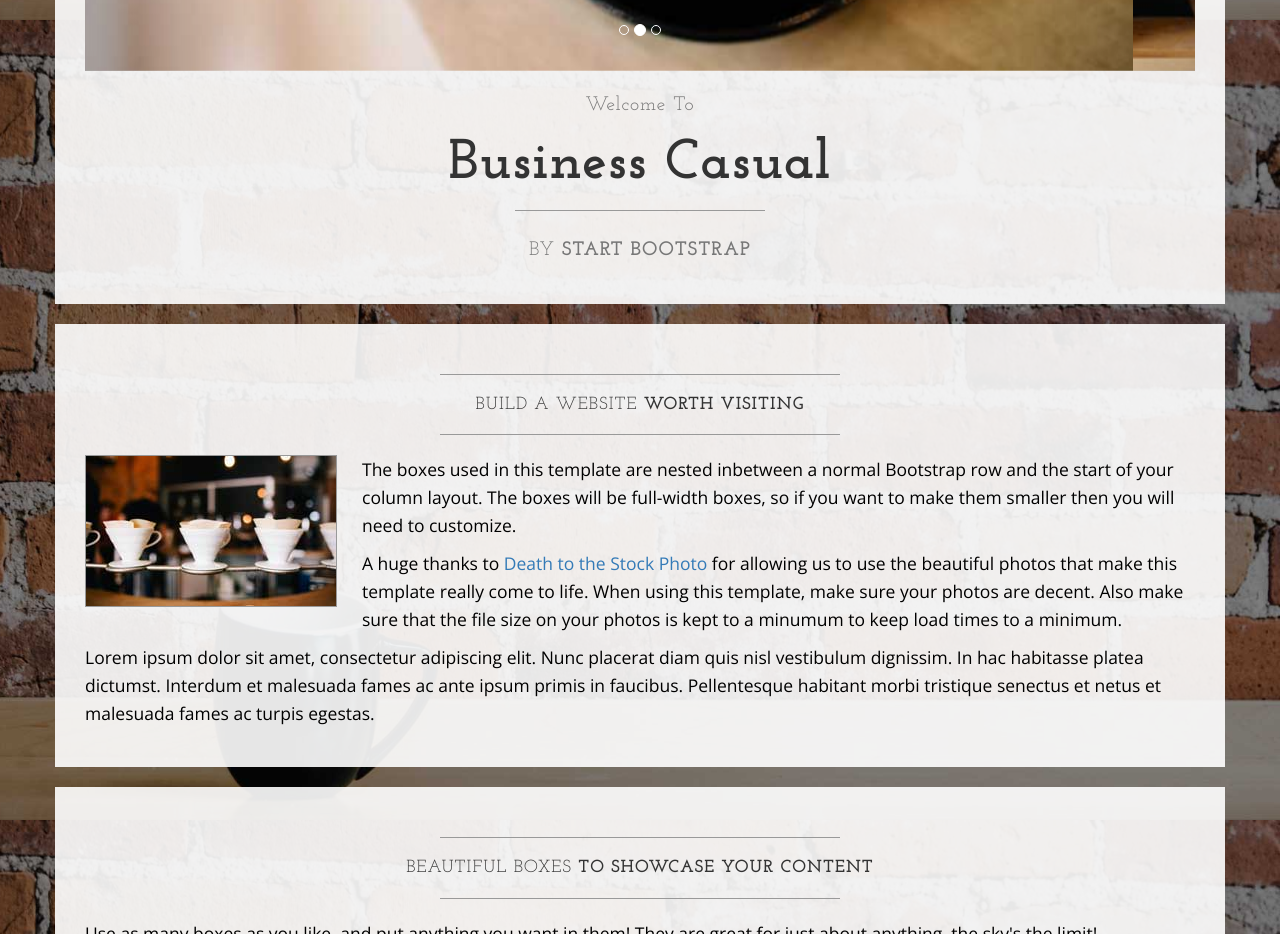
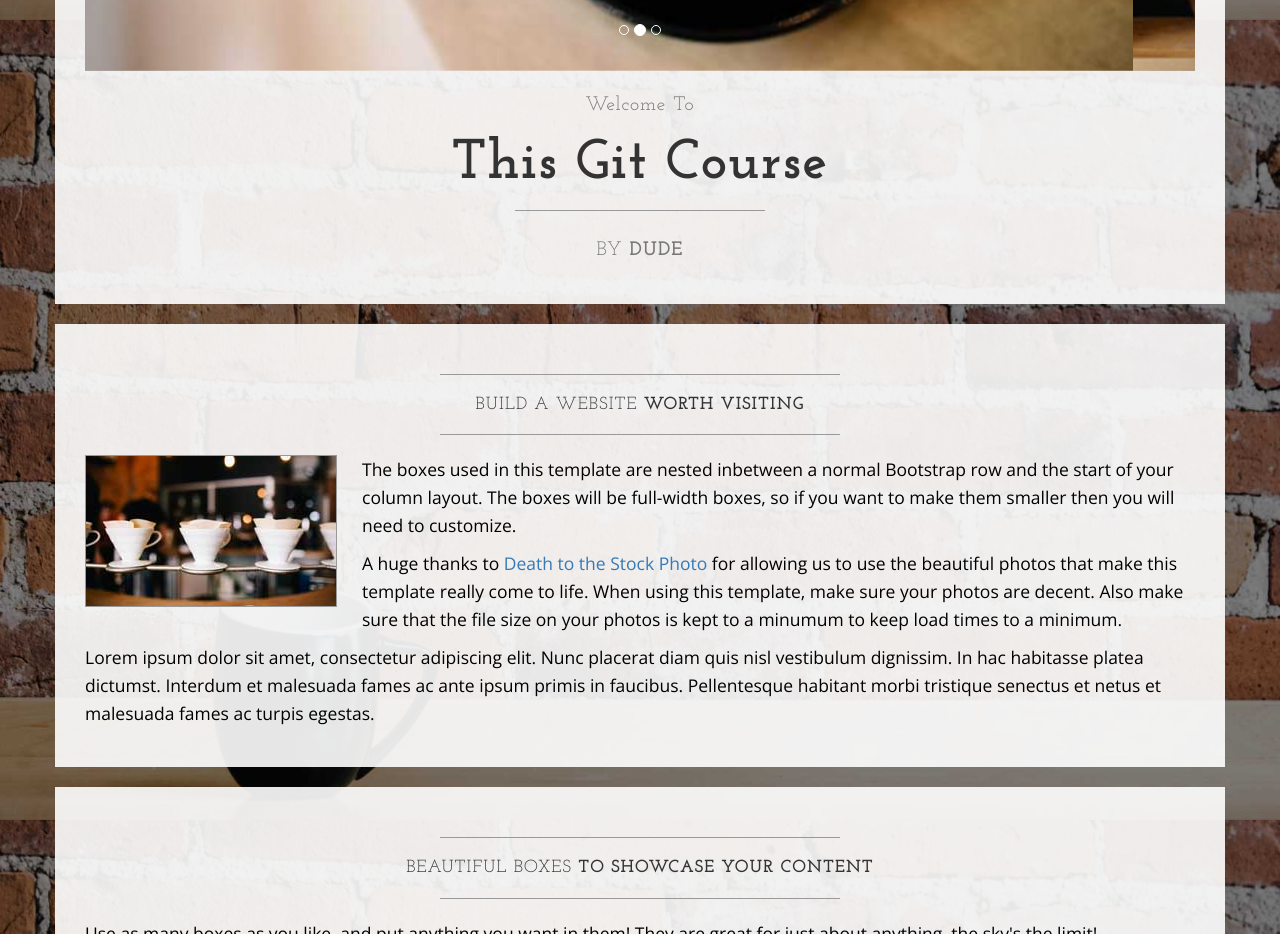
Before and after one commit to gseame/learnablegit, a plain HTML site: page index.html in a window 1280 px wide. Shown: the part 780-1714 px from the top of the page. Drawn offline with nearby package versions, Linux system fonts and the light colour scheme.

Commit message:
modified text after slider

```diff
--- a/index.html
+++ b/index.html
@@ -108,11 +108,11 @@
                     <h2 class="brand-before">
                         <small>Welcome to</small>
                     </h2>
-                    <h1 class="brand-name">Business Casual</h1>
+                    <h1 class="brand-name">This Git Course</h1>
                     <hr class="tagline-divider">
                     <h2>
                         <small>By
-                            <strong>Start Bootstrap</strong>
+                            <strong>Dude</strong>
                         </small>
                     </h2>
                 </div>
```
